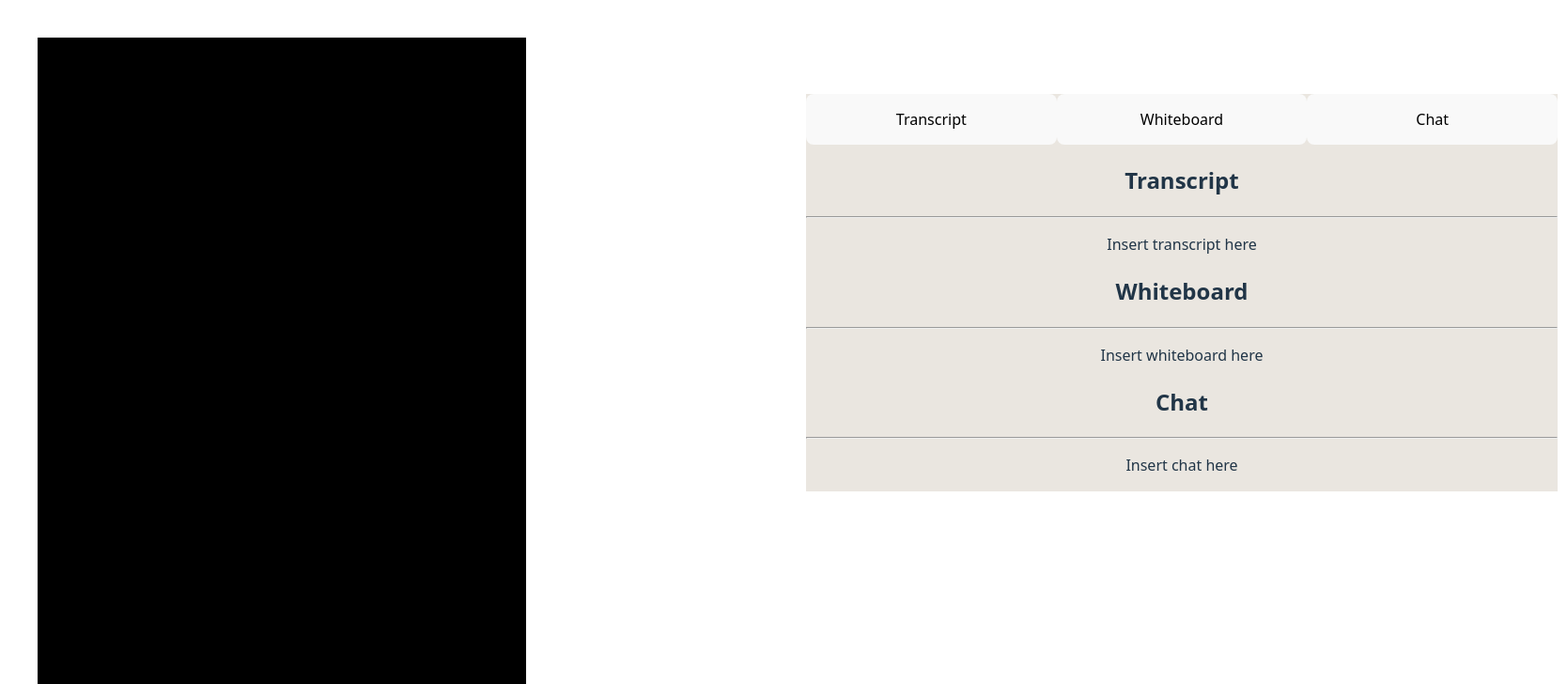
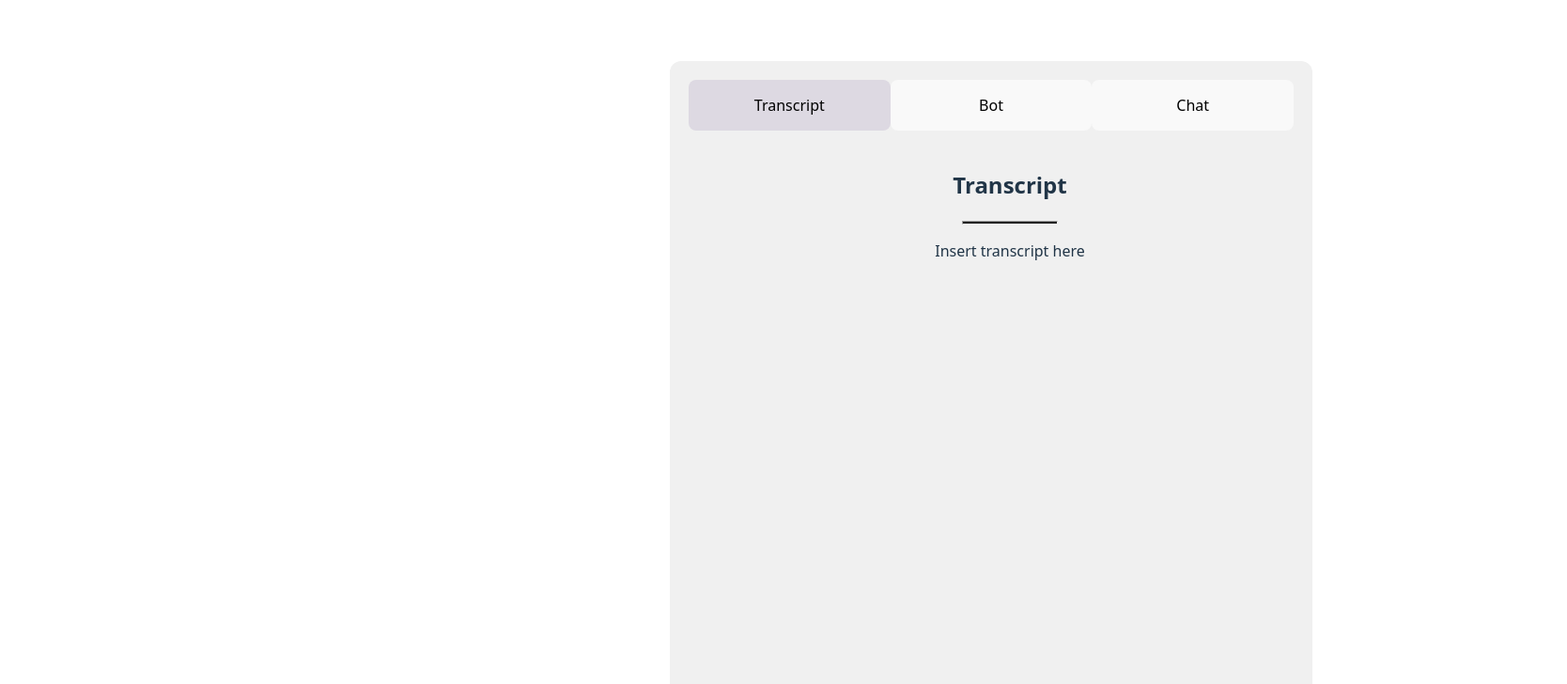
Before and after one commit to CKKC15/BruinWatch, a React (Vite) app in the folder frontend/: page /videoplayer in a window 1280 px wide. Shown: the top 728 px of the page at 94% size, 1668 px wide, since content can reach past the window. Built offline with nearby package versions, Linux system fonts and the light colour scheme.

Commit message:
Functional tabs and proper layout. Need to implement chat

```diff
--- a/frontend/src/components/VideoPlayer.css
+++ b/frontend/src/components/VideoPlayer.css
@@ -3,8 +3,6 @@
 .page-container {
     display: flex;
     align-items: flex-start;
-    height: 100vh;
-    width: 100%;
     gap: 8px;
     padding: 8px;
 }
@@ -12,38 +10,38 @@
 
 .video-section {
     display: flex;
+    flex-direction: row;
     height: 100vh;
     width: 100%;
 }
 
 .video-container {
-    width: 65%;
-    max-width: 800px;
-    aspect-ratio: 16 / 9;
-    background-color: #000;
+    display: flex;
+    justify-content: center;
+    align-items: center;
+    height: 100vh;
+}
+
+.react-player {
+    width: 691px;
+    height: 426px;
 }
 
 
 
 /* styling for the tabs */
 
-.tab-section {
-    flex: 1;
-    padding: 10px;
-    display: flex;
-    flex-direction: column;
-    gap: 5px;
-}
-
 .tabs-container {
     display: flex;
     flex-direction: column;
     position: relative;
-    width: 800px;
-    height: auto;
-    background: #EAE6E0;
-    margin: 50px auto;
+    width: 644px;
+    height: 937px;
+    background: #f0f0f0;
+    margin: 25px;
     word-break: break-all;
+    border-radius: 12px;
+    padding: 20px;
 
 }
 
@@ -52,7 +50,7 @@
 
 }
 
-.tabs-option {
+.tabs {
     padding: 15px;
     text-align: center;
     width: 100%;
@@ -60,3 +58,29 @@
     box-sizing: content-box;
     position: relative;
 }
+
+.active-tabs {
+    background-color: #DDD9E2;
+}
+
+.content-tabs {
+    flex-grow: 1;
+}
+
+.content {
+    flex-grow: 1;
+    padding: 20px;
+    width: 100%;
+    height: 100%;
+    display: none;
+}
+
+.content hr {
+    width: 100px;
+    height: 2px;
+    background: #222;
+}
+
+.active-content {
+    display: block;
+}
--- a/frontend/src/components/VideoPlayer.jsx
+++ b/frontend/src/components/VideoPlayer.jsx
@@ -1,29 +1,44 @@
-import React from "react";
+import React, { useState } from "react";
 import ReactPlayer from "react-player";
 import './VideoPlayer.css';
 
 export default function VideoPlayer() {
     const Tabs = () => {
+        const [toggleState, setToggleState] = useState(1);
+
+        const toggleTab = (index) => {
+            setToggleState(index)
+        }
+
         return (
             <div>
                 <div className="tabs-container">
                     <div className="bloc-tabs">
-                        <button className="tabs-option">Transcript</button>
-                        <button className="tabs-option">Whiteboard</button>
-                        <button className="tabs-option">Chat</button>
+                        <button className={toggleState === 1 ? 'tabs active-tabs' : 'tabs'}
+                            onClick={() => toggleTab(1)}>
+                            Transcript
+                        </button>
+                        <button className={toggleState === 2 ? 'tabs active-tabs' : 'tabs'}
+                            onClick={() => toggleTab(2)}>
+                            Bot
+                        </button>
+
+                        <button className={toggleState === 3 ? 'tabs active-tabs' : 'tabs'}
+                            onClick={() => toggleTab(3)}>
+                            Chat
+                        </button>
+
                     </div>
                     <div className="content-tabs">
-                        <div className="content active-content">
+                        <div className={toggleState === 1 ? 'content active-content' : 'content'}>
                             <h2>Transcript</h2>
                             <hr></hr>
                             <p>Insert transcript here</p>
                         </div>
-                        <div className="content active-content">
-                            <h2>Whiteboard</h2>
-                            <hr></hr>
-                            <p>Insert whiteboard here</p>
+                        <div className={toggleState === 2 ? 'content active-content' : 'content'}>
+
                         </div>
-                        <div className="content active-content">
+                        <div className={toggleState === 3 ? 'content active-content' : 'content'}>
                             <h2>Chat</h2>
                             <hr></hr>
                             <p>Insert chat here</p>
@@ -44,8 +59,6 @@ export default function VideoPlayer() {
                     <ReactPlayer
                         className="react-player"
                         url='https://youtu.be/e_04ZrNroTo?si=RU72z2S5nmrM62t0' //temporary url
-                        width='100%'
-                        height='100%'
                     />
                 </div>
             </div>
```
